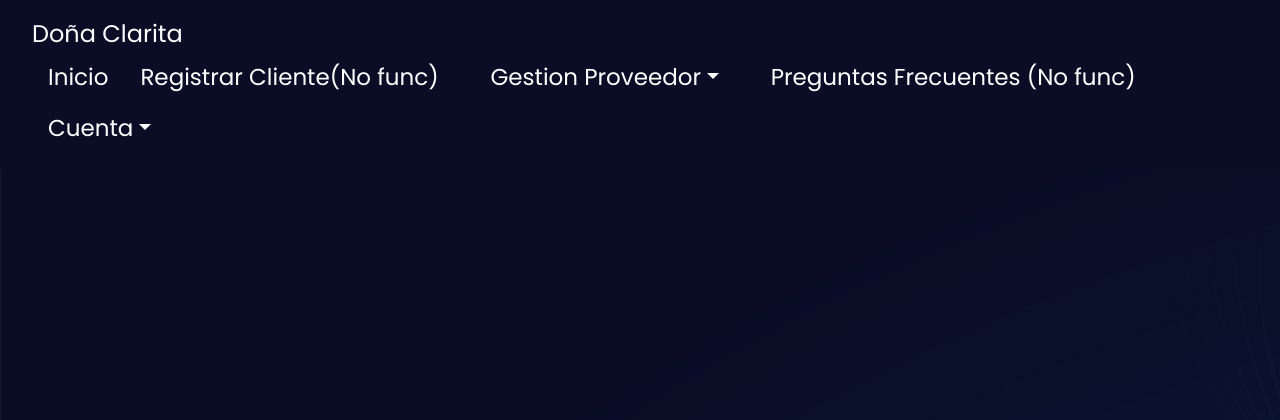
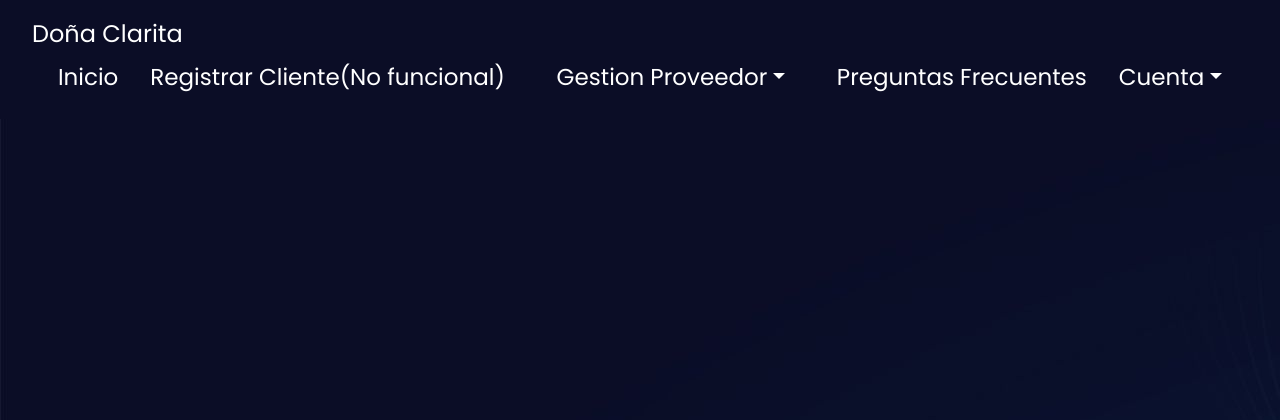
Before and after one commit to Aranzu/encargo1, a Django app: page / in a window 1280 px wide. Shown: the top 420 px of the page. Run offline with Django 3.2, Linux system fonts and the light colour scheme.

```diff
--- a/Seguridad_login/login/templates/snippets/header.html
+++ b/Seguridad_login/login/templates/snippets/header.html
@@ -12,7 +12,7 @@
 	  </a>
 	  <ul class="nav nav-pill  tam-fuente aligncenter">
 	    <li class="nav-item"><a href="#" class="nav-link text-white" aria-current="page">Inicio</a></li>
-	    <li class="nav-item"><a href="#" class="nav-link text-white">Registrar Cliente(No func)</a></li>
+	    <li class="nav-item"><a href="#" class="nav-link text-white">Registrar Cliente(No funcional)</a></li>
 	    <div style="width: 300px;">
 		   	<li style="width: inherit !important;" class="nav-item dropdown" id="gestion_proveedor">
 				<a class="nav-link dropdown-toggle text-white" href="#" id="dropdown05" data-bs-toggle="dropdown"
@@ -23,12 +23,11 @@
 				</ul>
 	        </li>
     	</div>
-	    <li class="nav-item"><a href="#" class="nav-link text-white">Preguntas Frecuentes (No func)</a></li>
+	    <li class="nav-item"><a href="#" class="nav-link text-white">Preguntas Frecuentes</a></li>
 	    <li class="nav-item dropdown">
             <a class="nav-link dropdown-toggle text-white" href="#" id="dropdown03" data-bs-toggle="dropdown" aria-expanded="false">Cuenta</a>
             <ul class="dropdown-menu" aria-labelledby="dropdown03" id="panel_cuenta_proc">
               <li><a class="dropdown-item text-white aligncenter" href="{% url 'cuenta' %}">Iniciar Sesión</a></li>
-			  <li><a class="dropdown-item text-white aligncenter" href="{% url 'admin' %}">Iniciar Sesión Admin</a></li>
               <li><a class="dropdown-item text-white aligncenter" href="#">Perfil</a></li>
               <li><a class="dropdown-item text-white aligncenter" href="#">Cerrar sesión</a></li>
             </ul>
```
